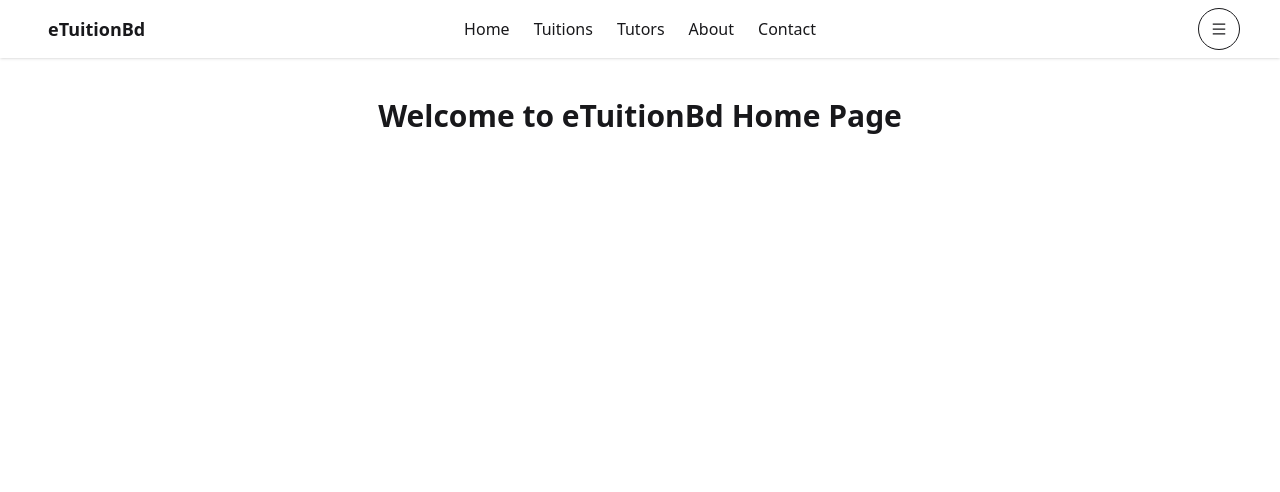
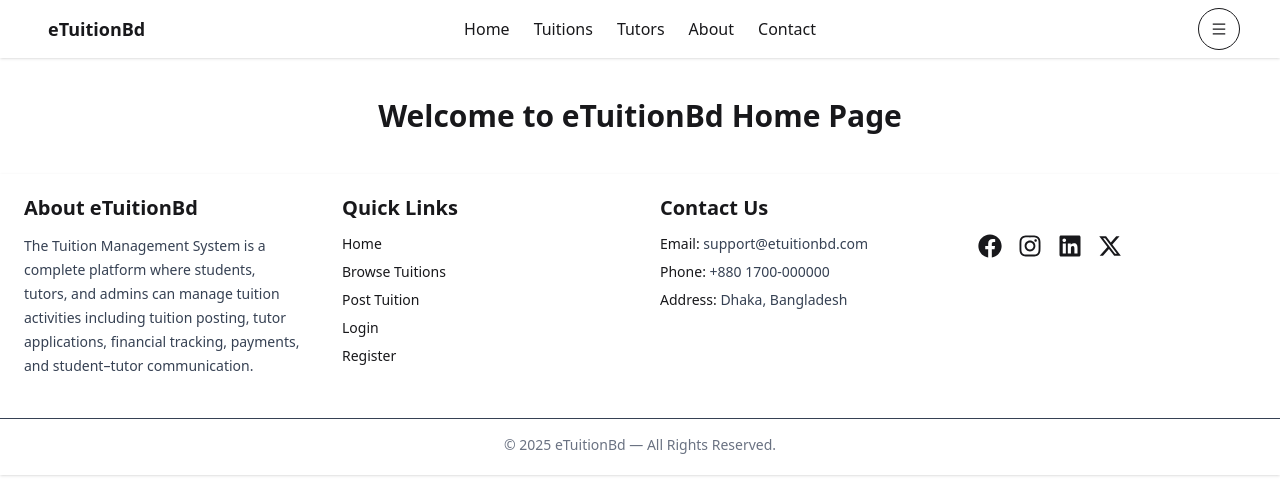
Before and after one commit to fareaz/eTuitionBd, a React (Vite) app: page / in a window 1280 px wide. Shown: the top 492 px of the page. Built offline with nearby package versions, Linux system fonts and the light colour scheme; no server answers.

Commit message:
add footer

```diff
--- a/src/Layouts/MainLayout.jsx
+++ b/src/Layouts/MainLayout.jsx
@@ -1,5 +1,6 @@
 import { Outlet } from 'react-router'
 import Navbar from '../components/Navbar'
+import Footer from '../components/Footer'
 
 const MainLayout = () => {
   return (
@@ -8,7 +9,7 @@ const MainLayout = () => {
       <div className=''>
         <Outlet />
       </div>
-      {/* <Footer /> */}
+      <Footer />
     </div>
   )
 }
--- a/src/Pages/Tuitions/Tuitions.jsx
+++ b/src/Pages/Tuitions/Tuitions.jsx
@@ -9,7 +9,7 @@ const Tuitions = () => {
   const axiosSecure = useAxiosSecure();
 
   // React Query: fetch all tuitions
-  const { data: tuitions = [], isLoading, isError, error, refetch } = useQuery({
+  const { data: tuitions = [], isLoading, isError, error  } = useQuery({
     queryKey: ['tuitions'],
     queryFn: async () => {
       const res = await axiosSecure.get('/tuitions');
--- /dev/null
+++ b/src/components/Footer.jsx
@@ -0,0 +1,63 @@
+import React from 'react';
+import { FaFacebook, FaInstagram, FaLinkedin } from "react-icons/fa";
+import { FaXTwitter } from "react-icons/fa6";
+
+const Footer = () => {
+  return (
+
+    <footer className="max-w-7xl mx-auto py-5 mt-10 z-10 shadow-sm">
+      <div className=" px-6 grid grid-cols-1 md:grid-cols-4 gap-10">
+
+        {/* About Platform */}
+        <div>
+          <h2 className="text-xl font-semibold  mb-3">About eTuitionBd</h2>
+          <p className="text-gray-700 text-sm leading-6">
+            The Tuition Management System is a complete platform where students, tutors,
+            and admins can manage tuition activities including tuition posting, tutor
+            applications, financial tracking, payments, and student–tutor communication.
+          </p>
+        </div>
+
+        {/* Quick Links */}
+        <div>
+          <h2 className="text-xl font-semibold mb-3">Quick Links</h2>
+          <ul className="space-y-2 text-sm">
+            <li><a href="/" className="hover:text-lime-400">Home</a></li>
+            <li><a href="/tuitions" className="hover:text-lime-400">Browse Tuitions</a></li>
+            <li><a href="/post-tuition" className="hover:text-lime-400">Post Tuition</a></li>
+            <li><a href="/login" className="hover:text-lime-400">Login</a></li>
+            <li><a href="/register" className="hover:text-lime-400">Register</a></li>
+          </ul>
+        </div>
+
+        {/* Contact Info */}
+        <div>
+          <h2 className="text-xl font-semibold mb-3">Contact Us</h2>
+          <ul className="text-sm space-y-2">
+            <li>Email: <span className="text-gray-700">support@etuitionbd.com</span></li>
+            <li>Phone: <span className="text-gray-700">+880 1700-000000</span></li>
+            <li>Address: <span className="text-gray-700">Dhaka, Bangladesh</span></li>
+          </ul>
+        </div>
+
+        {/* Social Media */}
+        <div>
+          <h2 className="text-xl font-semibold text-white mb-3">Follow Us</h2>
+          <div className="flex items-center gap-4 text-2xl">
+            <a href="#" className="hover:text-lime-400"><FaFacebook /></a>
+            <a href="#" className="hover:text-lime-400"><FaInstagram /></a>
+            <a href="#" className="hover:text-lime-400"><FaLinkedin /></a>
+            <a href="#" className="hover:text-lime-400"><FaXTwitter /></a>
+          </div>
+        </div>
+      </div>
+
+      {/* Copyright */}
+      <div className="text-center text-gray-500 text-sm mt-10 border-t border-gray-700 pt-4">
+         &copy; 2025 eTuitionBd — All Rights Reserved.
+      </div>
+    </footer>
+  );
+};
+
+export default Footer;
```
